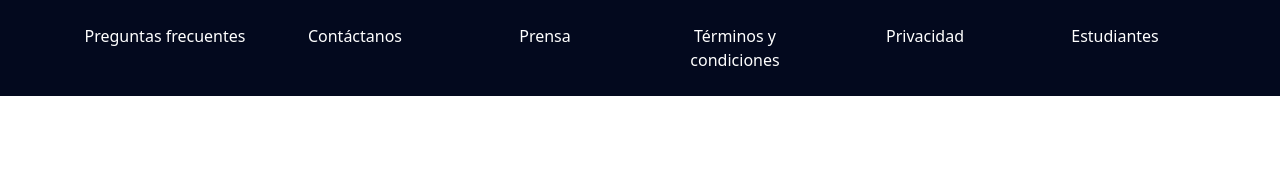
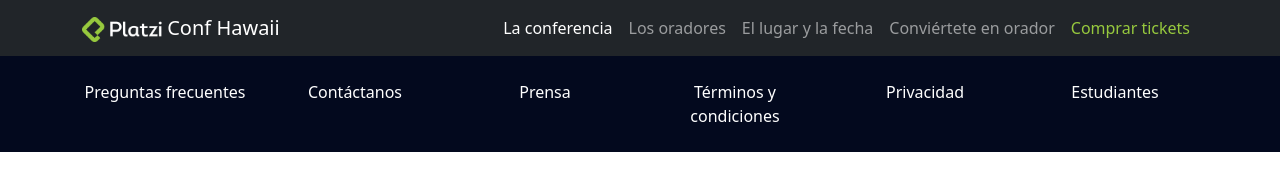
Before and after one commit to pablo-delossantos/curso-bootstrap, a plain HTML site: page sitio-bootstrap/index.html in a window 1280 px wide. Drawn offline with nearby package versions, Linux system fonts and the light colour scheme.

Commit message:
Header y assets para todo el sitio

```diff
--- a/sitio-bootstrap/index.html
+++ b/sitio-bootstrap/index.html
@@ -9,6 +9,43 @@
     <link rel="stylesheet" href="styles.css">
 </head>
 <body>
+  <!-- header -->
+  <header id="header">
+      <nav class="navbar navbar-expand-lg navbar-dark bg-dark">
+          <div class="container">
+            <a class="navbar-brand" href="#">
+                <img src="assets/images/platzi-logo.png" alt="Platzi Logo">
+                Conf Hawaii
+            </a>
+            <button class="navbar-toggler" type="button" data-bs-toggle="collapse" data-bs-target="#navbarSupportedContent" aria-controls="navbarSupportedContent" aria-expanded="false" aria-label="Toggle navigation">
+              <span class="navbar-toggler-icon"></span>
+            </button>
+            <div class="collapse navbar-collapse" id="navbarSupportedContent">
+              <ul class="navbar-nav ms-auto mb-2 mb-lg-0">
+                <li class="nav-item">
+                  <a class="nav-link active" aria-current="page" href="#">La conferencia</a>
+                </li>
+                <li class="nav-item">
+                  <a class="nav-link" href="#">Los oradores</a>
+                </li>
+                <li class="nav-item">
+                  <a class="nav-link" href="#">El lugar y la fecha</a>
+                </li>
+                <li class="nav-item">
+                  <a class="nav-link" href="#">Conviértete en orador</a>
+                </li>
+                <li class="nav-item">
+                  <a class="nav-link text-platzi" href="#">Comprar tickets</a>
+                </li>
+              </ul>
+            </div>
+          </div>
+        </nav>
+  </header>
+  <!-- /header -->
+
+
+  <!-- footer -->
   <footer id="footer" class="pb-4 pt-4">
       <div class="container">
           <div class="row text-center">
@@ -33,6 +70,7 @@
           </div>
       </div>
   </footer>
+  <!-- / footer -->
   <!-- Boostrap Bundle -->
   <script src="https://cdn.jsdelivr.net/npm/bootstrap@5.1.3/dist/js/bootstrap.bundle.min.js" integrity="sha384-ka7Sk0Gln4gmtz2MlQnikT1wXgYsOg+OMhuP+IlRH9sENBO0LRn5q+8nbTov4+1p" crossorigin="anonymous"></script>
 </body>
--- a/sitio-bootstrap/styles.css
+++ b/sitio-bootstrap/styles.css
@@ -1,8 +1,16 @@
+.text-platzi {
+  color: #97c93e !important;
+}
+
+#header img {
+  width: 80px;
+}
+
 #footer {
-    background-color: #03091e;
+  background-color: #03091e;
 }
 
 #footer a {
-    color: #fff;
-    text-decoration: none;
+  color: #fff;
+  text-decoration: none;
 }
```
Also changed, not shown: sitio-bootstrap/assets/images/hawaii.jpg (added), sitio-bootstrap/assets/images/hawaii2.jpg (added), sitio-bootstrap/assets/images/hawaii3.jpeg (added), sitio-bootstrap/assets/images/honolulu.jpg (added), sitio-bootstrap/assets/images/platzi-logo.png (added), sitio-bootstrap/assets/speakers/cvander.jpeg (added), sitio-bootstrap/assets/speakers/freddy.jpeg (added), sitio-bootstrap/assets/speakers/leonidas.jpeg (added), sitio-bootstrap/assets/speakers/leonidas2.jpeg (added), sitio-bootstrap/assets/speakers/sacha.jpg (added). Lines whose indentation alone changed are shown as unchanged.
